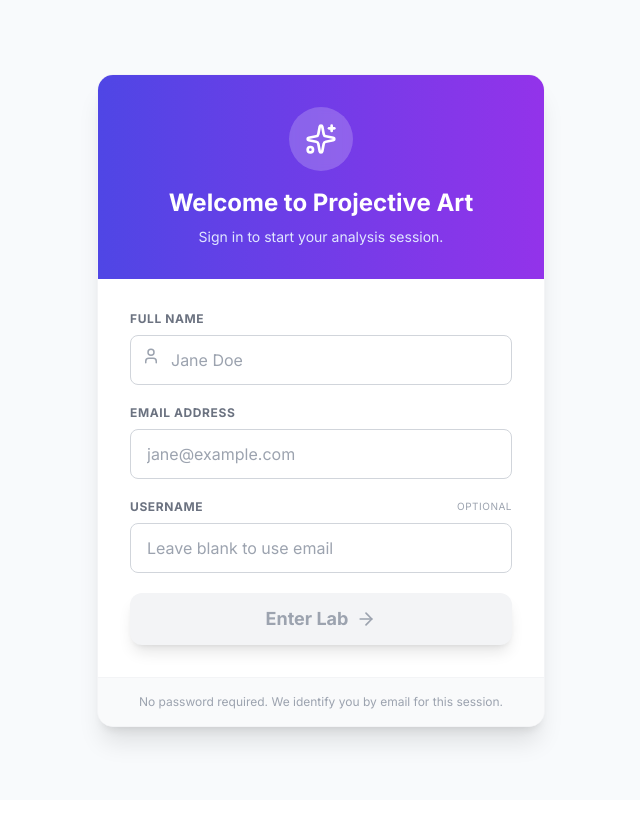
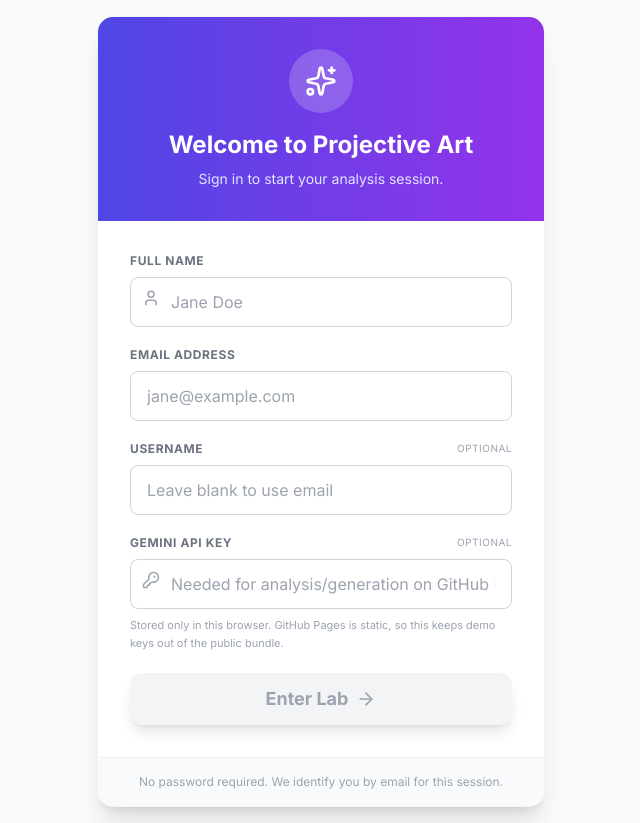
Before and after one commit to tgdscott/ArtAnalysis, a React (Vite) app: page / in a window 1280 px wide. Shown: the whole page, without its empty margins (319-959 px from the left). Before the commit the page ends 800 px from the top, so only its background shows below. Built offline with nearby package versions, Linux system fonts and the light colour scheme.

Commit message:
Add optional browser Gemini key entry

```diff
--- a/components/Login.tsx
+++ b/components/Login.tsx
@@ -1,6 +1,7 @@
 import React, { useState } from 'react';
-import { User, ArrowRight, Sparkles } from 'lucide-react';
+import { User, ArrowRight, Sparkles, KeyRound } from 'lucide-react';
 import { storageService } from '../services/storageService';
+import { getSavedGeminiApiKey, saveGeminiApiKey } from '../services/geminiService';
 import { User as UserType } from '../types';
 
 interface LoginProps {
@@ -11,6 +12,7 @@ const Login: React.FC<LoginProps> = ({ onLogin }) => {
   const [name, setName] = useState('');
   const [email, setEmail] = useState('');
   const [username, setUsername] = useState('');
+  const [geminiApiKey, setGeminiApiKey] = useState(() => getSavedGeminiApiKey());
   const [isLoading, setIsLoading] = useState(false);
 
   const handleSubmit = async (e: React.FormEvent) => {
@@ -19,6 +21,7 @@ const Login: React.FC<LoginProps> = ({ onLogin }) => {
 
     setIsLoading(true);
     try {
+      saveGeminiApiKey(geminiApiKey);
       const user = await storageService.loginOrRegister(name, email, username);
       // Small artificial delay for UX feel
       setTimeout(() => {
@@ -85,6 +88,27 @@ const Login: React.FC<LoginProps> = ({ onLogin }) => {
             />
           </div>
 
+          <div>
+            <div className="flex justify-between mb-2">
+              <label className="text-xs font-bold text-gray-500 uppercase tracking-wider">Gemini API Key</label>
+              <span className="text-[10px] text-gray-400 uppercase tracking-wider">Optional</span>
+            </div>
+            <div className="relative">
+              <KeyRound className="absolute left-3 top-3 text-gray-400" size={18} />
+              <input
+                type="password"
+                value={geminiApiKey}
+                onChange={(e) => setGeminiApiKey(e.target.value)}
+                className="w-full pl-10 pr-4 py-3 rounded-lg border border-gray-300 focus:ring-2 focus:ring-indigo-500 focus:border-indigo-500 outline-none transition-all"
+                placeholder="Needed for analysis/generation on GitHub Pages"
+                autoComplete="off"
+              />
+            </div>
+            <p className="text-[11px] text-gray-400 mt-2 leading-relaxed">
+              Stored only in this browser. GitHub Pages is static, so this keeps demo keys out of the public bundle.
+            </p>
+          </div>
+
           <button
             type="submit"
             disabled={!name || !email || isLoading}
```
